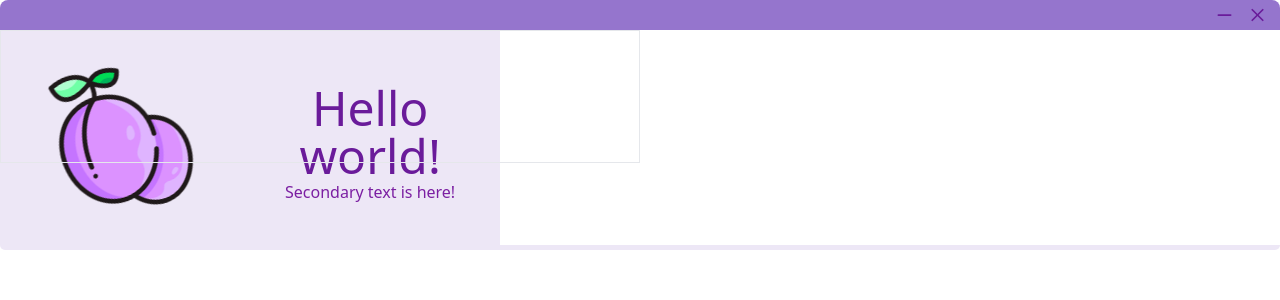
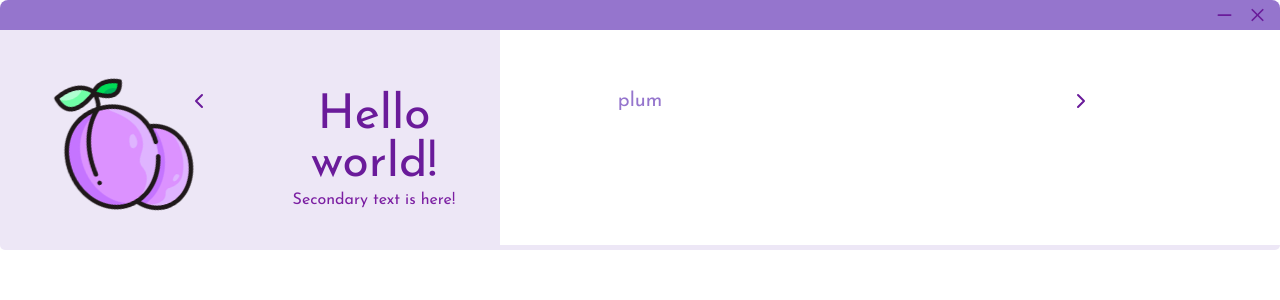
Before and after one commit to mmnvb/fruitodoro, a Vue app: page / in a window 1280 px wide. Shown: the top 300 px of the page. Built offline with nearby package versions, Linux system fonts and the light colour scheme.

Commit message:
feat: theme left,right switch implemented. Show the current theme text. Changed the font

```diff
--- a/src/assets/base.css
+++ b/src/assets/base.css
@@ -1,10 +1,26 @@
 @tailwind base;
 @tailwind components;
 @tailwind utilities;
+
+@font-face {
+  font-family: 'JosefinSans';
+  src: url('./fonts/JosefinSans-Regular.ttf') format('truetype');
+  font-weight: normal;
+  font-style: normal;
+}
+
+@font-face {
+  font-family: 'JosefinSans';
+  src: url('./fonts/JosefinSans-Bold.ttf') format('truetype');
+  font-weight: bold;
+  font-style: normal;
+}
 
 
 body{
   overflow: hidden;
   margin: 0;
   padding: 0;
+
+  font-family: 'JosefinSans', sans-serif;
 }
--- a/src/assets/themes.json
+++ b/src/assets/themes.json
@@ -100,12 +100,12 @@
     "pineapple": {
       "img": "pineapple.png",
       "colors": {
-        "--color-primary": "#F9D142",
+        "--color-primary": "#EDC73F",
         "--color-secondary": "#FFD700",
         "--color-background": "#FFF9E5",
         "--color-surface": "#FFF4B1",
         "--color-text-primary": "#E1AD01",
-        "--color-text-secondary": "#FFD966",
+        "--color-text-secondary": "#E3BD4A",
         "--color-border": "#FFEB3B",
         "--color-hover": "#FFC107",
         "--color-shadow": "rgba(249, 209, 66, 0.15)"
--- a/src/components/ChangeTheme.vue
+++ b/src/components/ChangeTheme.vue
@@ -1,9 +1,12 @@
 <script setup>
 import themes from '../assets/themes.json'
 import { onMounted, ref } from 'vue';
+import LeftArrowIcon from '../components/icons/LeftArrowIcon.vue'
+import RightArrowIcon from '../components/icons/RightArrowIcon.vue'
 
 const index = ref(0);
 const emit = defineEmits(['updateImg']);
+const fruitName = ref();
 
 const applyTheme = (theme) => {
   const root = document.documentElement;
@@ -23,24 +26,26 @@ const changeImage = (theme) => {
 const setTheme = (themeName) => {
   applyTheme(themeName);
   changeImage(themeName);
+  fruitName.value = themeName;
   localStorage.setItem('selectedTheme', themeName);
 }
 
-const nextTheme =() => {
+const nextTheme = (direction) => {
+  index.value += (direction == "left" ? -1 : 1);
+
   const keys = Object.keys(themes);
-  const next = keys[index.value];
+  const current = keys[index.value];
 
-  if(next){
-    setTheme(next);
-    index.value++;
+  if(current){
+    setTheme(current);
     return
   }
+
   else if(keys.length > 0){
-    index.value = 0;
-    nextTheme();
+    index.value = (direction == "left" ? (keys.length - 1) : 0);
+    setTheme(keys[index.value]);
   }
 }
-
 
 onMounted(()=>{
   const savedTheme = localStorage.getItem('selectedTheme');
@@ -56,8 +61,25 @@ onMounted(()=>{
 
 <template>
   <div
-    class="fixed w-2/4 h-1/6 z-10 border"
-    @click="nextTheme()"
-  />
-  <!-- sdds -->
+    class="
+    fixed w-full h-1/6 z-10
+    flex items-center justify-around
+    select-none
+    "
+  >
+    <LeftArrowIcon class="btn" @click="nextTheme('left')"/>
+    <p class="name w-28 text-center text-xl">{{ fruitName }}</p>
+    <RightArrowIcon  class="btn" @click="nextTheme('right')" />
+  </div>
 </template>
+
+<style scoped>
+.btn:hover{
+  color: var(--color-border);
+}
+
+.name{
+  color: var(--color-primary);
+  color: "#FFD966";
+}
+</style>
--- a/src/components/FruitImage.vue
+++ b/src/components/FruitImage.vue
@@ -9,7 +9,7 @@ defineProps({
 </script>
 
 <template>
-  <div class="overflow-hidden h-fit select-none">
+  <div class="overflow-hidden mt-2 h-fit select-none">
     <img
       :src="`/img/${imgName}`"
       alt="icon"
--- a/src/views/HomeView.vue
+++ b/src/views/HomeView.vue
@@ -14,14 +14,14 @@ const imgUpdate = (e) => {
 
 <template>
   <div class="main flex items-center justify-around">
-    <div class="w-2/4 h-full flex flex-col">
+    <div class="w-2/4 h-full flex flex-col mt-2">
       <ChangeTheme @update-img="imgUpdate" />
       <FruitImage
         v-if="imgName"
         :img-name="imgName"
       />
     </div>
-    <TimerLayout />
+    <TimerLayout class="mt-4"/>
   </div>
 </template>
 
```
Also changed, not shown: src/assets/fonts/JosefinSans-Bold.ttf (added), src/assets/fonts/JosefinSans-Regular.ttf (added).
